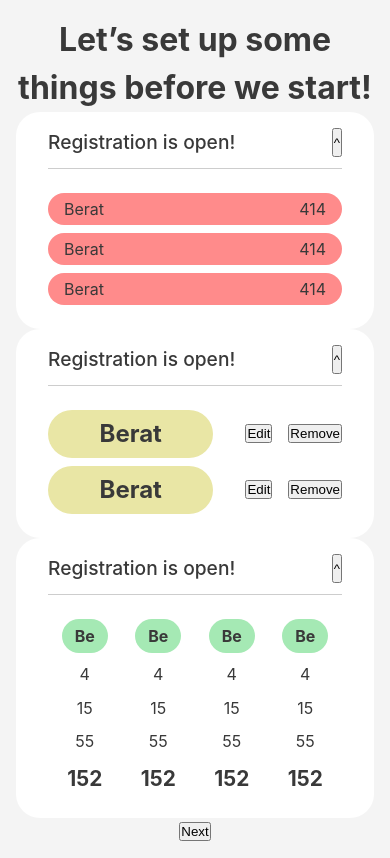
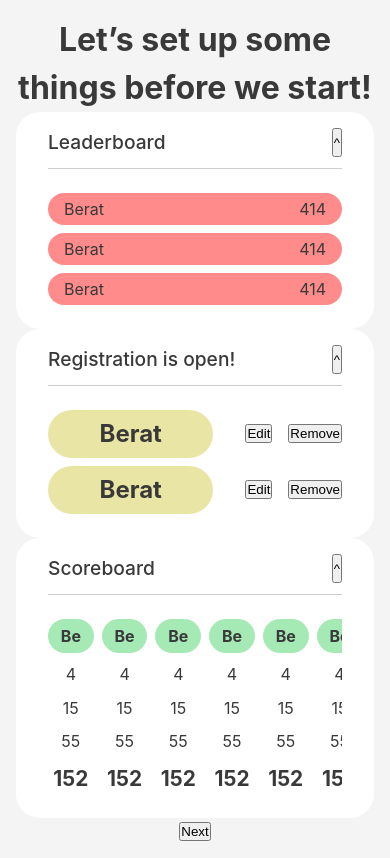
Before and after one commit to beratukiqi/inlamningsuppgift2-solo-BeratUkiqi, a React (Vite) app: page / in a window 390 px wide. Built offline with nearby package versions, Linux system fonts and the light colour scheme.

Commit message:
Scoreboard grid + Content Card responsive

```diff
--- a/src/App.css
+++ b/src/App.css
@@ -6,8 +6,8 @@
 }
 
 .scoreboard-container {
+    display: grid;
     width: 100%;
-    display: flex;
-    align-items: flex-start;
-    justify-content: flex-start;
+    gap: 0.5rem;
+    overflow: scroll;
 }
--- a/src/pages/LandingPage.jsx
+++ b/src/pages/LandingPage.jsx
@@ -11,12 +11,14 @@ const player = {
     pointsHistory: [4, 15, 55, 152], // Each rounds points are added here
 };
 
+const noOfPlayers = 6;
+
 function LandingPage() {
     return (
         <main>
             <Header title={"Let’s set up some things before we start!"} />
             <ContentContainer
-                title={"Registration is open!"}
+                title={"Leaderboard"}
                 renderContent={() => (
                     <>
                         <PlayerCardSmall player={player} />
@@ -35,9 +37,16 @@ function LandingPage() {
                 )}
             />
             <ContentContainer
-                title={"Registration is open!"}
+                title={"Scoreboard"}
                 renderContent={() => (
-                    <div className="scoreboard-container">
+                    <div
+                        className="scoreboard-container"
+                        style={{
+                            gridTemplateColumns: `repeat(${noOfPlayers}, 1fr)`,
+                        }}
+                    >
+                        <PlayerCardTiny player={player} />
+                        <PlayerCardTiny player={player} />
                         <PlayerCardTiny player={player} />
                         <PlayerCardTiny player={player} />
                         <PlayerCardTiny player={player} />
```
